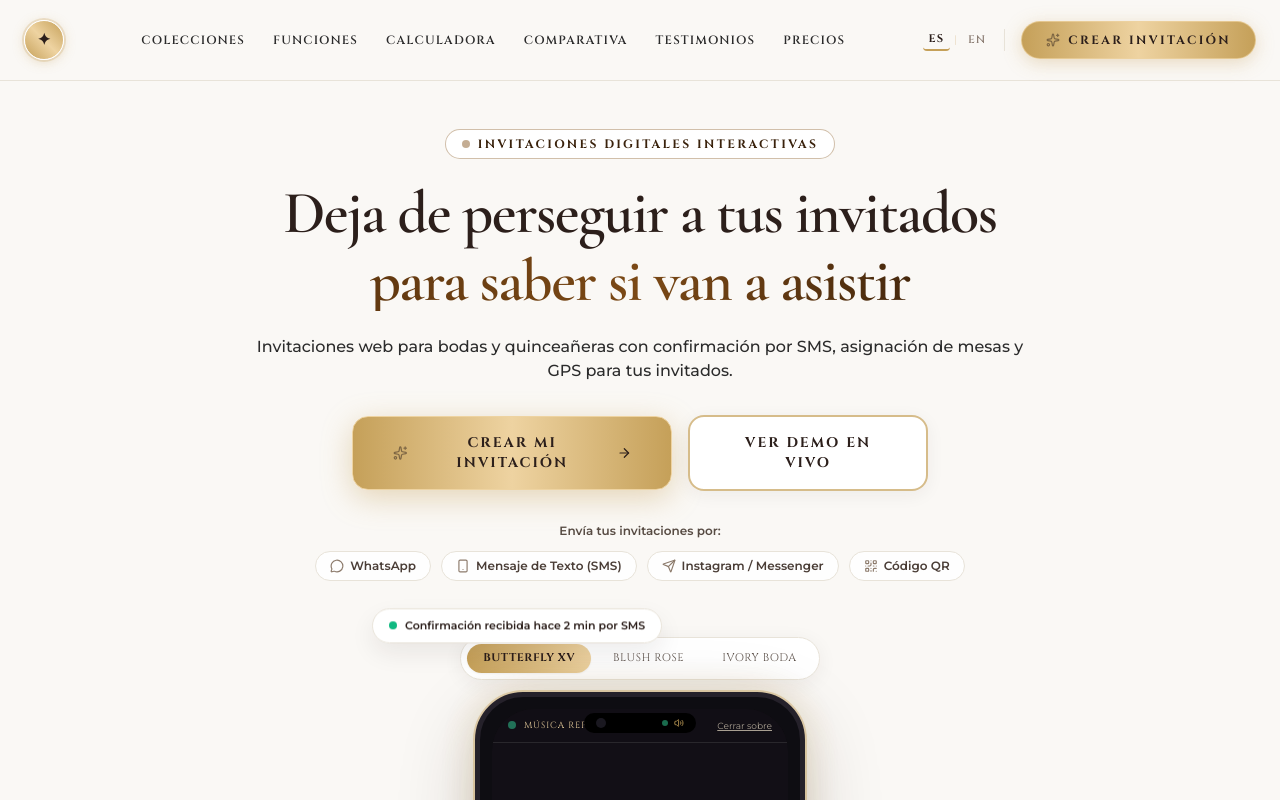
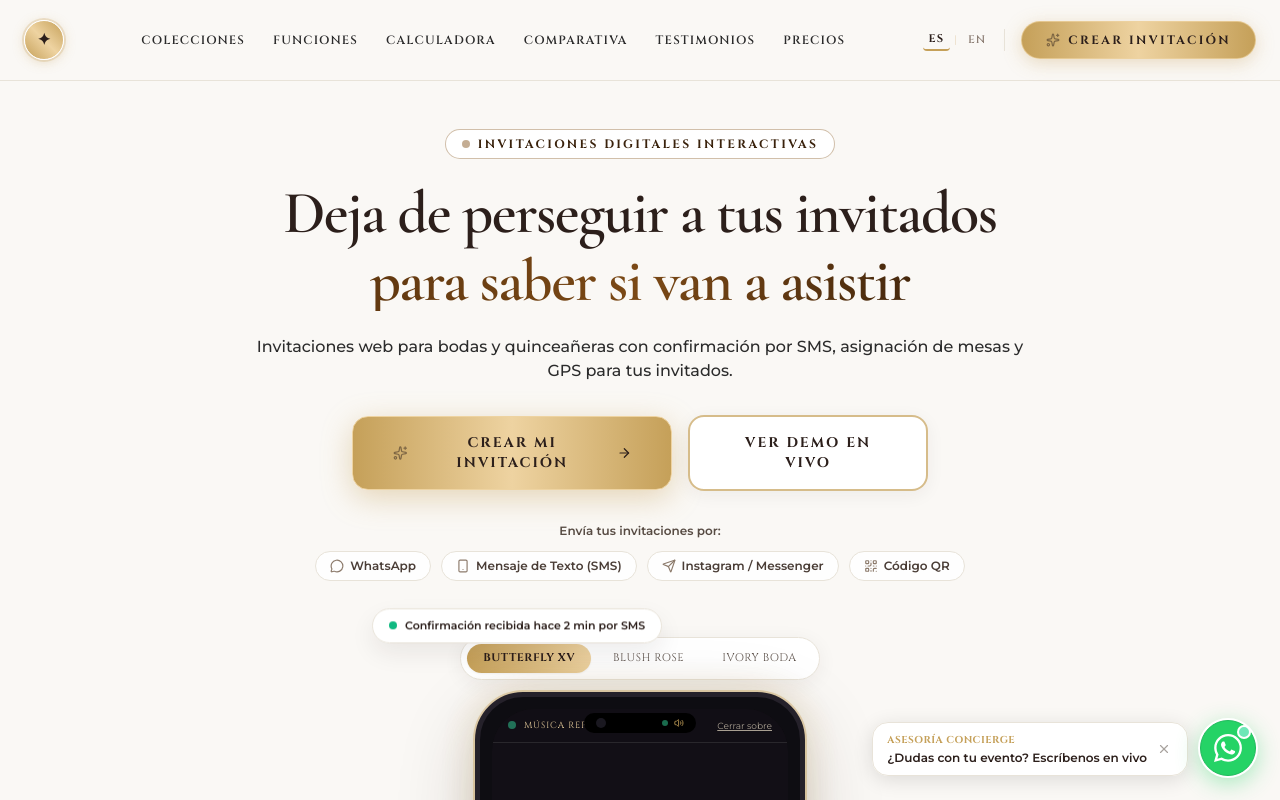
Before and after one commit to sk8benji/LuminaVite, a Next.js app: page / in a window 1280 px wide. Shown: the top 800 px of the page. Built offline with nearby package versions, Linux system fonts and the light colour scheme; a web font is replaced by a local one.

Commit message:
feat: agregar boton flotante de WhatsApp hacia +18182994882 y actualizar enlaces de soporte concierge

```diff
--- a/src/app/page.tsx
+++ b/src/app/page.tsx
@@ -34,6 +34,7 @@ import { Language, translations } from "@/lib/home-translations";
 import InteractivePhoneMockup from "@/components/home/InteractivePhoneMockup";
 import InteractiveDemoModal from "@/components/home/InteractiveDemoModal";
 import RoiCalculator from "@/components/home/RoiCalculator";
+import FloatingWhatsApp from "@/components/home/FloatingWhatsApp";
 
 export default function HomePage() {
   const [lang, setLang] = useState<Language>("es");
@@ -978,7 +979,11 @@ export default function HomePage() {
           <p className="font-['Montserrat'] text-xs text-[#8C8077]">
             {t.pricing.venueFaqText}
             <a
-              href="https://wa.me/18181234567?text=Hola,%20me%20interesa%20conocer%20los%20paquetes%20por%20volumen%20de%20Click%20and%20Love"
+              href={`https://wa.me/18182994882?text=${encodeURIComponent(
+                lang === "en"
+                  ? "Hello! I am interested in volume packages for venues and wedding planners with Click & Love."
+                  : "Hola, me interesa conocer los paquetes por volumen para salones y wedding planners de Click & Love."
+              )}`}
               target="_blank"
               rel="noopener noreferrer"
               className="text-[#C5A059] underline hover:text-[#AA8643] transition-colors ml-1 font-bold"
@@ -1016,7 +1021,11 @@ export default function HomePage() {
               {t.footer.adminLink}
             </Link>
             <a
-              href="https://wa.me/18181234567"
+              href={`https://wa.me/18182994882?text=${encodeURIComponent(
+                lang === "en"
+                  ? "Hello! I would like to get concierge guidance regarding Click & Love digital invitations."
+                  : "¡Hola! Me gustaría recibir asesoría personalizada sobre las invitaciones digitales de Click & Love."
+              )}`}
               target="_blank"
               rel="noopener noreferrer"
               className="hover:text-[#C5A059] transition font-semibold"
@@ -1051,7 +1060,12 @@ export default function HomePage() {
       </footer>
 
       {/* ============================================================== */}
-      {/* 10. MODAL INTERACTIVO DE DEMOSTRACIÓN EN VIVO */}
+      {/* 10. BOTÓN FLOTANTE OFICIAL DE WHATSAPP CON ASESORÍA CONCIERGE */}
+      {/* ============================================================== */}
+      <FloatingWhatsApp lang={lang} phone="18182994882" />
+
+      {/* ============================================================== */}
+      {/* 11. MODAL INTERACTIVO DE DEMOSTRACIÓN EN VIVO */}
       {/* ============================================================== */}
       <InteractiveDemoModal
         isOpen={isDemoModalOpen}
--- /dev/null
+++ b/src/components/home/FloatingWhatsApp.tsx
@@ -0,0 +1,78 @@
+"use client";
+
+import React, { useState } from "react";
+import { X } from "lucide-react";
+import { Language } from "@/lib/home-translations";
+
+interface FloatingWhatsAppProps {
+  lang: Language;
+  phone?: string;
+}
+
+export default function FloatingWhatsApp({
+  lang,
+  phone = "18182994882",
+}: FloatingWhatsAppProps) {
+  const [showTooltip, setShowTooltip] = useState(true);
+
+  const defaultMessage =
+    lang === "en"
+      ? "Hello! I would like to get concierge guidance regarding Click & Love digital invitations."
+      : "¡Hola! Me gustaría recibir asesoría sobre las invitaciones digitales de Click & Love.";
+
+  const whatsappUrl = `https://wa.me/${phone}?text=${encodeURIComponent(defaultMessage)}`;
+
+  return (
+    <aside
+      aria-label="WhatsApp Concierge"
+      className="fixed bottom-6 right-5 sm:right-6 z-50 flex items-end gap-3 select-none"
+    >
+      {/* Tooltip / Globo de texto flotante elegante */}
+      {showTooltip && (
+        <div className="hidden sm:flex items-center gap-2 bg-white/95 backdrop-blur-md text-[#2C1F1B] px-3.5 py-2.5 rounded-2xl shadow-[0_4px_20px_rgba(0,0,0,0.12)] border border-[#E8E3D9] max-w-xs animate-in fade-in slide-in-from-bottom-2 duration-300">
+          <div className="flex-1">
+            <p className="text-[10px] font-['Cinzel'] tracking-wider uppercase text-[#C5A059] font-bold">
+              {lang === "en" ? "Concierge Support" : "Asesoría Concierge"}
+            </p>
+            <p className="text-xs font-['Montserrat'] font-semibold text-[#2C1F1B] leading-tight mt-0.5">
+              {lang === "en"
+                ? "¿Have questions? Chat with our team"
+                : "¿Dudas con tu evento? Escríbenos en vivo"}
+            </p>
+          </div>
+          <button
+            onClick={() => setShowTooltip(false)}
+            className="text-stone-400 hover:text-stone-700 p-0.5 rounded-md transition cursor-pointer"
+            aria-label={lang === "en" ? "Close hint" : "Cerrar sugerencia"}
+          >
+            <X className="w-3.5 h-3.5" />
+          </button>
+        </div>
+      )}
+
+      {/* Botón Circular Oficial de WhatsApp */}
+      <a
+        href={whatsappUrl}
+        target="_blank"
+        rel="noopener noreferrer"
+        aria-label="Contactar por WhatsApp"
+        className="group relative w-14 h-14 rounded-full bg-[#25D366] hover:bg-[#20BA5C] text-white flex items-center justify-center shadow-[0_6px_25px_rgba(37,211,102,0.45)] hover:shadow-[0_8px_30px_rgba(37,211,102,0.6)] hover:scale-105 active:scale-95 transition-all duration-300 ring-2 ring-white border border-[#20BA5C]"
+      >
+        {/* Onda de pulso sutil */}
+        <span className="absolute inset-0 rounded-full bg-[#25D366] opacity-30 animate-ping group-hover:opacity-0 pointer-events-none" />
+
+        {/* Icono vectorial oficial de WhatsApp */}
+        <svg
+          className="w-7 h-7 fill-current relative z-10"
+          viewBox="0 0 24 24"
+          xmlns="http://www.w3.org/2000/svg"
+        >
+          <path d="M17.472 14.382c-.297-.149-1.758-.867-2.03-.967-.273-.099-.471-.148-.67.15-.197.297-.767.966-.94 1.164-.173.199-.347.223-.644.075-.297-.15-1.255-.463-2.39-1.475-.883-.788-1.48-1.761-1.653-2.059-.173-.297-.018-.458.13-.606.134-.133.298-.347.446-.52.149-.174.198-.298.298-.497.099-.198.05-.371-.025-.52-.075-.149-.669-1.612-.916-2.207-.242-.579-.487-.5-.669-.51-.173-.008-.371-.01-.57-.01-.198 0-.52.074-.792.372-.272.297-1.04 1.016-1.04 2.479 0 1.462 1.065 2.875 1.213 3.074.149.198 2.096 3.2 5.077 4.487.709.306 1.262.489 1.694.625.712.227 1.36.195 1.871.118.571-.085 1.758-.719 2.006-1.413.248-.694.248-1.289.173-1.413-.074-.124-.272-.198-.57-.347m-5.421 7.403h-.004a9.87 9.87 0 01-5.031-1.378l-.361-.214-3.741.982.998-3.648-.235-.374a9.86 9.86 0 01-1.51-5.26c.001-5.45 4.436-9.884 9.888-9.884 2.64 0 5.122 1.03 6.988 2.898a9.825 9.825 0 012.893 6.994c-.003 5.45-4.437 9.884-9.885 9.884m8.413-18.297A11.815 11.815 0 0012.05 0C5.495 0 .16 5.335.157 11.892c0 2.096.547 4.142 1.588 5.945L0 24l6.335-1.662c1.746.953 3.71 1.455 5.711 1.456h.005c6.554 0 11.89-5.336 11.893-11.893 0-3.177-1.237-6.164-3.488-8.415" />
+        </svg>
+
+        {/* Punto verde de conexión en vivo */}
+        <span className="absolute top-1 right-1 w-3.5 h-3.5 bg-emerald-300 rounded-full border-2 border-white" />
+      </a>
+    </aside>
+  );
+}
--- a/src/components/home/RoiCalculator.tsx
+++ b/src/components/home/RoiCalculator.tsx
@@ -164,7 +164,7 @@ export default function RoiCalculator({ lang }: RoiCalculatorProps) {
             </div>
 
             <a
-              href="https://wa.me/18181234567?text=Hola,%20me%20interesa%20conocer%20los%20paquetes%20para%20salones%20de%20Click%20and%20Love"
+              href="https://wa.me/18182994882?text=Hola,%20me%20interesa%20conocer%20los%20paquetes%20para%20salones%20de%20Click%20and%20Love"
               target="_blank"
               rel="noopener noreferrer"
               className="font-['Cinzel'] text-[11px] tracking-wider uppercase text-[#C5A059] hover:text-[#AA8643] transition underline whitespace-nowrap font-bold"
```
